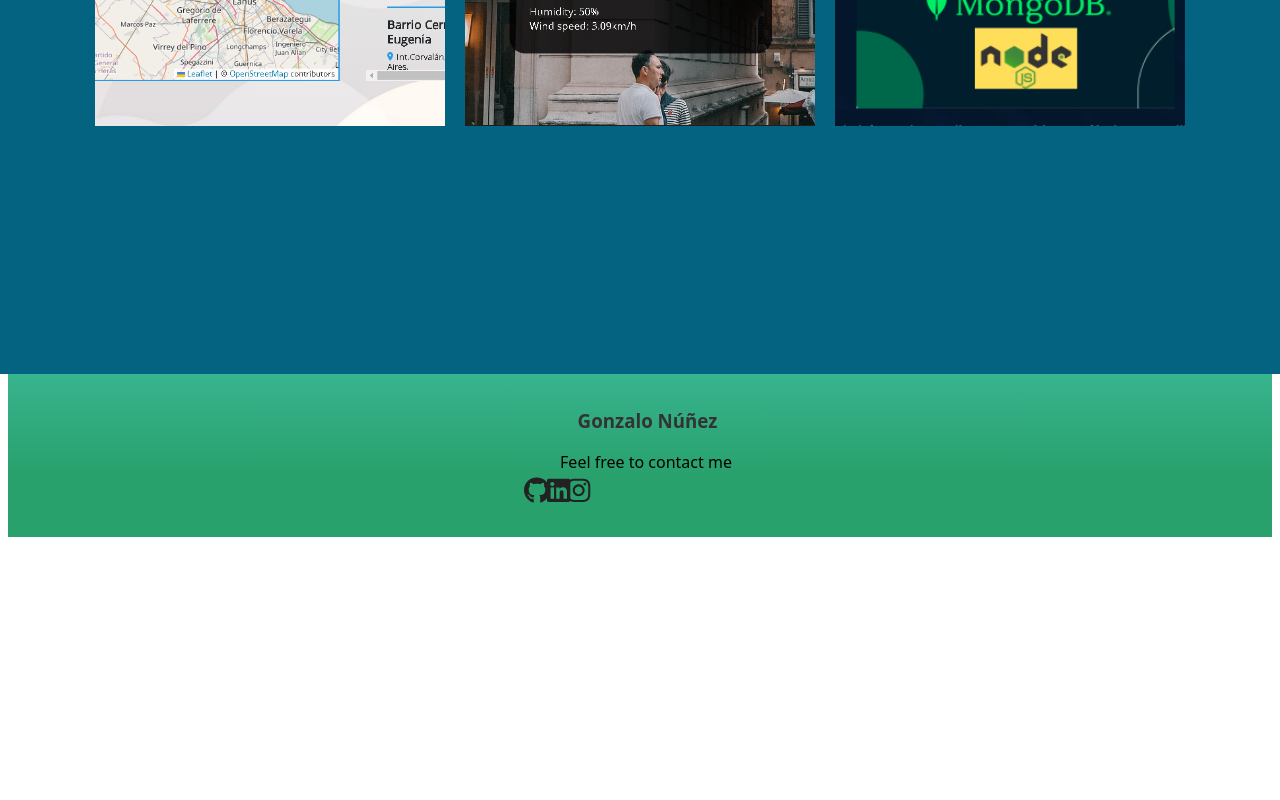
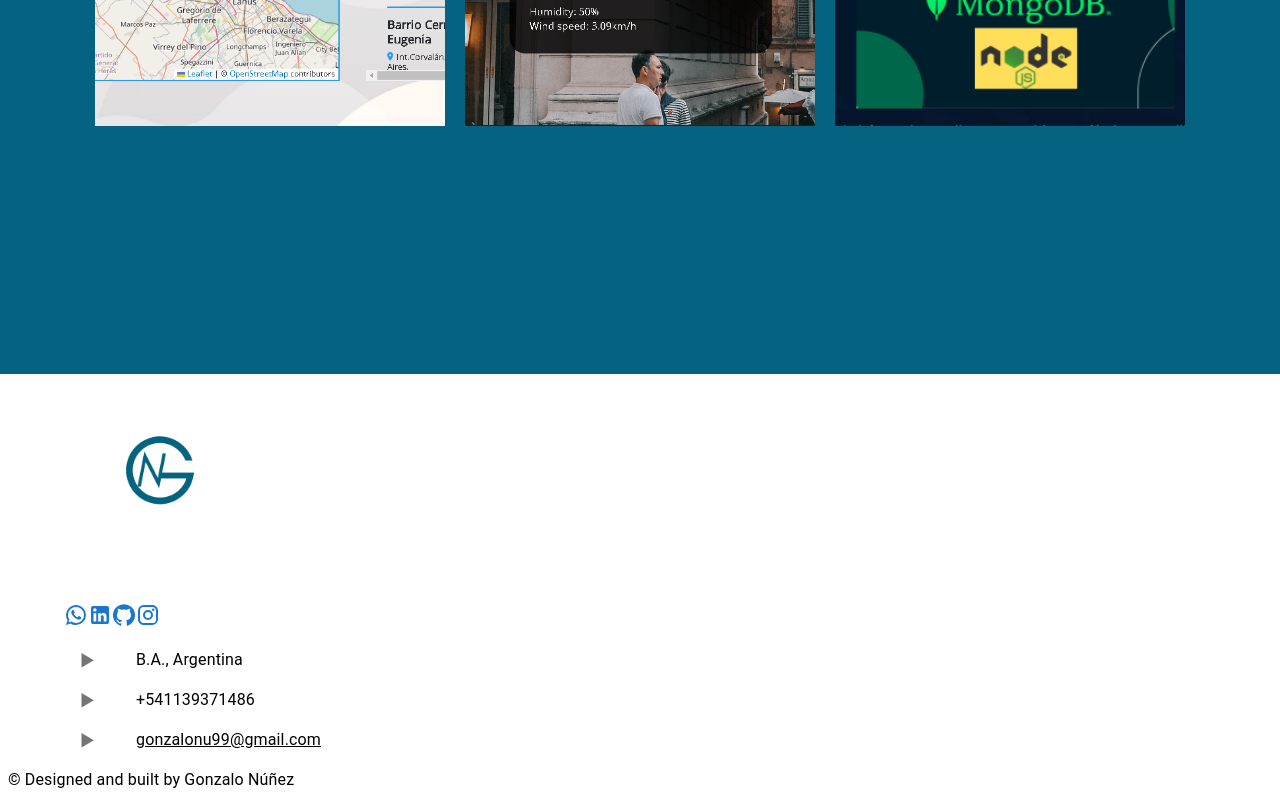
Before and after one commit to Gonzalonu99/portfolio, a React (Create React App) app: page / in a window 1280 px wide. Shown: the part 1209-2009 px from the top of the page. Before the commit the page ends 1754 px from the top, so only its background shows below. Built offline with nearby package versions, Linux system fonts and the light colour scheme.

Commit message:
feat footer

```diff
--- a/src/components/footer/index.js
+++ b/src/components/footer/index.js
@@ -1,33 +1,105 @@
-import React, {useEffect} from 'react'
-import './footer.css'
-import Aos from 'aos'
-import 'aos/dist/aos.css'
-import {FontAwesomeIcon} from '@fortawesome/react-fontawesome';
-import {faGithub, faLinkedin, faInstagram} from '@fortawesome/free-brands-svg-icons'
+import {
+  Box,
+  Container,
+  Link,
+  List,
+  ListItem,
+  ListItemIcon,
+  Typography,
+} from "@mui/material";
+import React from "react";
+import Logo from "../../images/gnLogo.png";
+import "./footer.css";
+import WhatsAppIcon from "@mui/icons-material/WhatsApp";
+import LinkedInIcon from "@mui/icons-material/LinkedIn";
+import GitHubIcon from "@mui/icons-material/GitHub";
+import InstagramIcon from "@mui/icons-material/Instagram";
+const Footer = () => {
+  return (
+    <div id="footer">
+      <Container className="footer-left">
+        <Box className="logo-footer-container">
+          <img
+            src={Logo}
+            alt="Logo-footer"
+            style={{ width: "12rem" }}
+            className="footer-logo"
+          />
+          <Typography
+            className="footer-logo-text"
+            variant="h5"
+            sx={{ fontFamily: "monospace", fontWeight: "bold", color: "#fff" }}
+          >
+            NÚÑEZ
+          </Typography>
+        </Box>
+        <Box
+          className="social-icons-container"
+          sx={{ display: "flex", justifyContent: "flex-start" }}
+        >
+          <Link
+            className="social-icons-link"
+            href="https://api.whatsapp.com/send?phone=541139371486"
+          >
+            <WhatsAppIcon className="social-icon" />
+          </Link>
+          <Link
+            className="social-icons-link"
+            href="https://www.linkedin.com/in/gonzalo-nunez-web-developer/"
+          >
+            <LinkedInIcon className="social-icon" />
+          </Link>
+          <Link
+            className="social-icons-link"
+            href="https://github.com/Gonzalonu99"
+          >
+            <GitHubIcon className="social-icon" />
+          </Link>
+          <Link
+            className="social-icons-link"
+            href="https://www.instagram.com/gonzalo.nunez99/"
+          >
+            <InstagramIcon className="social-icon" />
+          </Link>
+        </Box>
+      </Container>
+      <Container className="footer-list-con">
+        <List>
+          <ListItem>
+            <ListItemIcon>
+              <span className="sk-list-icon">▶</span>
+            </ListItemIcon>
+            <Typography variant="body1" className="footer-item-text">
+              B.A., Argentina
+            </Typography>
+          </ListItem>
+          <ListItem>
+            <ListItemIcon>
+              <span className="sk-list-icon">▶</span>
+            </ListItemIcon>
+            <Typography variant="body1" className="footer-item-text">
+              +541139371486
+            </Typography>
+          </ListItem>
+          <ListItem>
+            <ListItemIcon>
+              <span className="sk-list-icon">▶</span>
+            </ListItemIcon>
+            <Typography variant="body1" className="footer-item-text">
+              <Link href="mailto:gonzalonu99@gmail.com" color="inherit">
+                gonzalonu99@gmail.com
+              </Link>
+            </Typography>
+          </ListItem>
+        </List>
+      </Container>
+      <div className="footer-rights">
+        <Typography className="ft-rights-text">
+          &copy; Designed and built by Gonzalo Núñez
+        </Typography>
+      </div>
+    </div>
+  );
+};
 
-const FooterSection = () => {
-  useEffect(() => {
-    Aos.init({duration:1000})
-  }, []);
-  return (
-    <div id='contact' className='footer-section' >
-      <div className="animation" data-aos="fade-right">
-        <h3 className="footer-title"><b className='footer-b'>Gonzalo Núñez</b></h3>
-                <p className='footer-text'>Feel free to contact me</p>
-                <div className="buttons" >
-                    <button className='social-media-button'>
-                    <a className='social-media-icon' href="https://github.com/Gonzalonu99"><FontAwesomeIcon icon={faGithub} /></a>
-                </button>
-                <button className='social-media-button'>
-                    <a className='social-media-icon' href="https://www.linkedin.com/in/gonzalo-n%C3%BA%C3%B1ez-5a506a221/"><FontAwesomeIcon icon={faLinkedin}/></a>
-                </button>
-                <button className='social-media-button'>
-                    <a className='social-media-icon' href="https://www.instagram.com/gonzalo.nunez99/"><FontAwesomeIcon icon={faInstagram}/></a>
-                </button>
-                </div>
-              </div>
-    </div>
-  )
-}
-
-export default FooterSection
+export default Footer;
```
